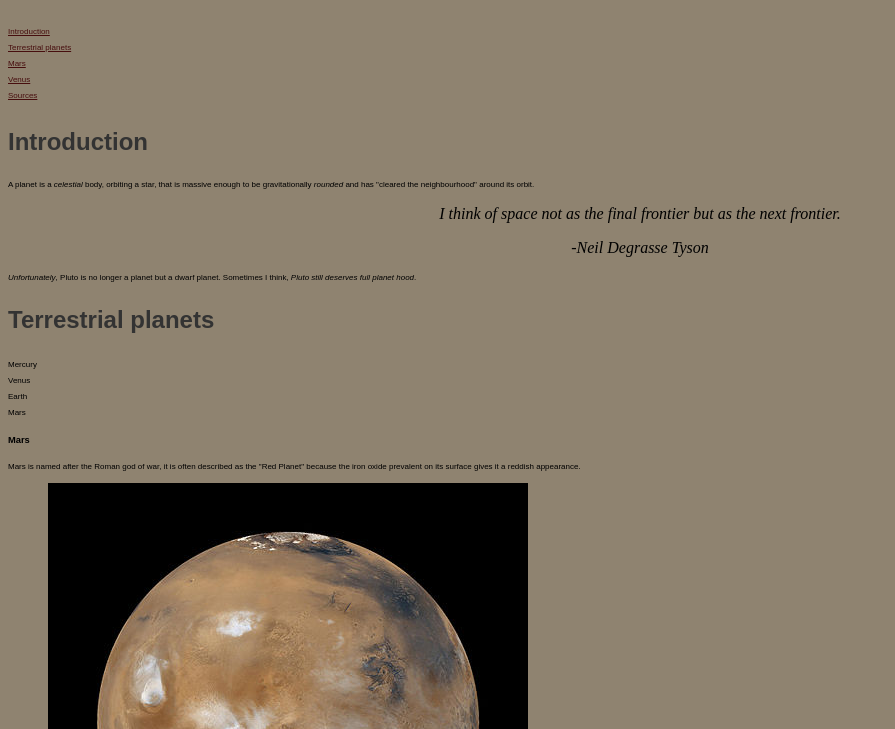
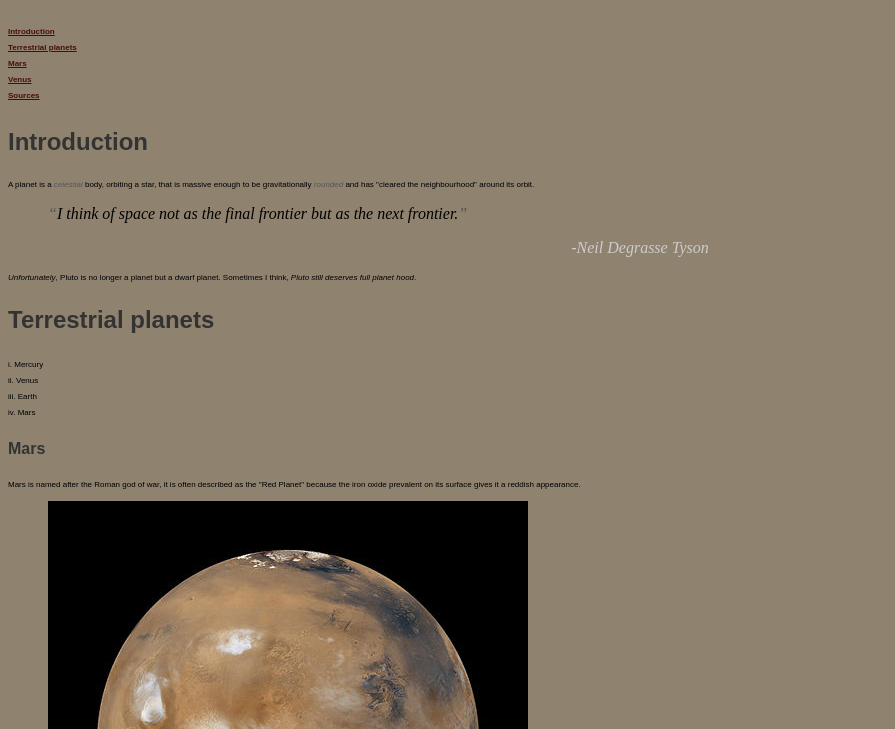
Before and after one commit to emilycopp/planets-css, a plain HTML site: page index.html in a window 1280 px wide. Shown: the part 71-800 px from the top of the page, without its empty margins (0-895 px from the left). Drawn offline with Linux system fonts and the light colour scheme.

Commit message:
h3 heading, align, bullets

```diff
--- a/css/main.css
+++ b/css/main.css
@@ -19,10 +19,17 @@ h2 {
 	color: #333;
 }
 
+h3 {
+	font-weight: bold;
+	font-size: 2rem;
+	line-height: 1.5;
+	color: #333;
+}
+
 ul, dl {
 	list-style-type: none;
+	line-height: 2;
 	padding: 0;
-	line-height: 2;
 }
 
 a {
@@ -37,13 +44,40 @@ blockquote {
 	font-size:2rem;
 	font-style: italic;
 	font-family: "Times New Roman";
-	text-align: center;
 }
 
-cite {
-text-align: right;
+.cite {
+text-align: center;
+	color: #ccc;
 }
 
-.planets {
+li {
+	list-style-type: none;
+}
+
+.emphasis {
+	color: #555;
+}
+
+dt {
+	font-weight: bold;
+}
+
+figcaption {
+	font-size: 0.3rem;
+}
+
+li {
+	list-style-position: inside;
 	list-style-type: lower-roman;
 }
+
+.quotation:before{
+content: "\201C";
+color: #555;
+}
+
+.quotation:after{
+content: "\201D";
+color: #555;
+}
```
